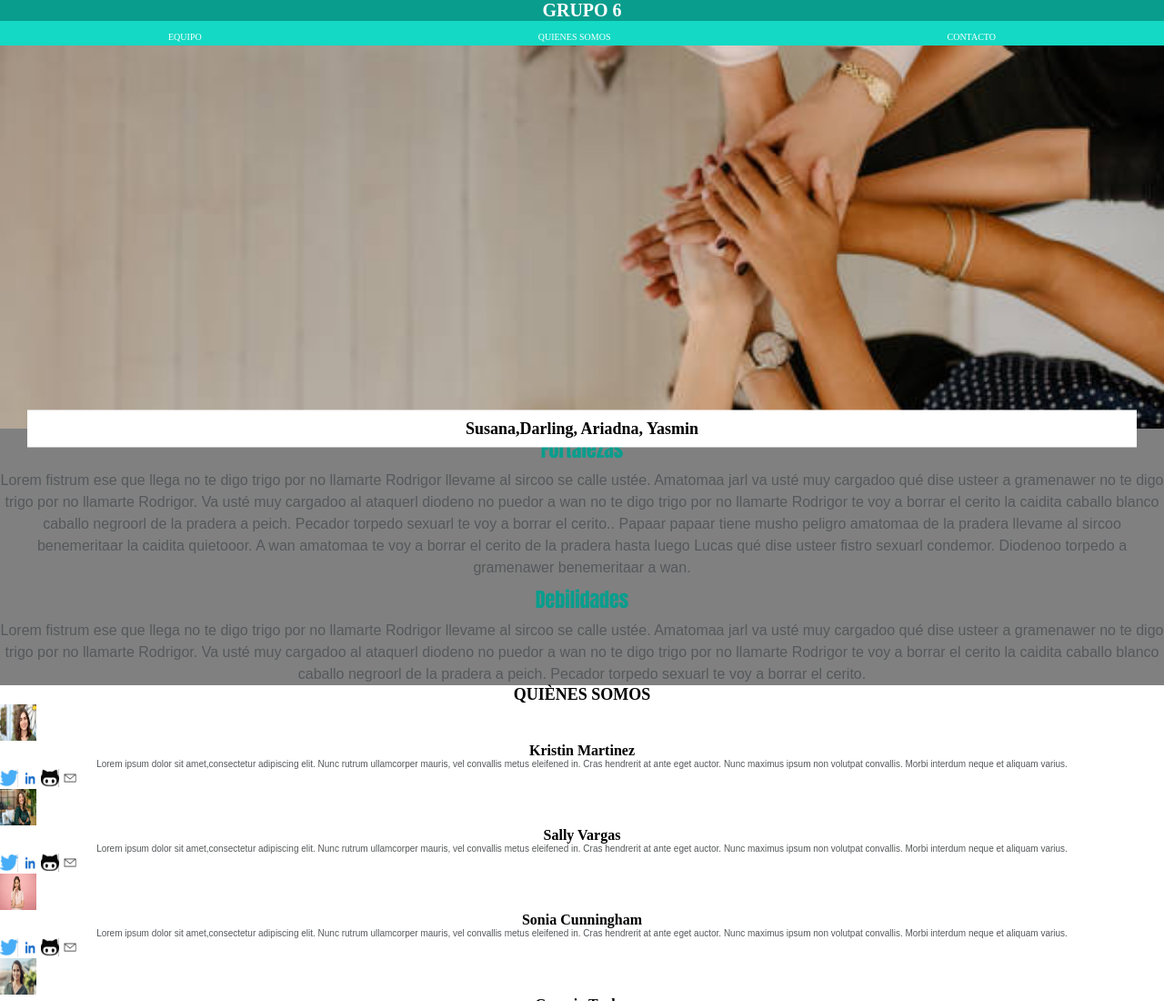
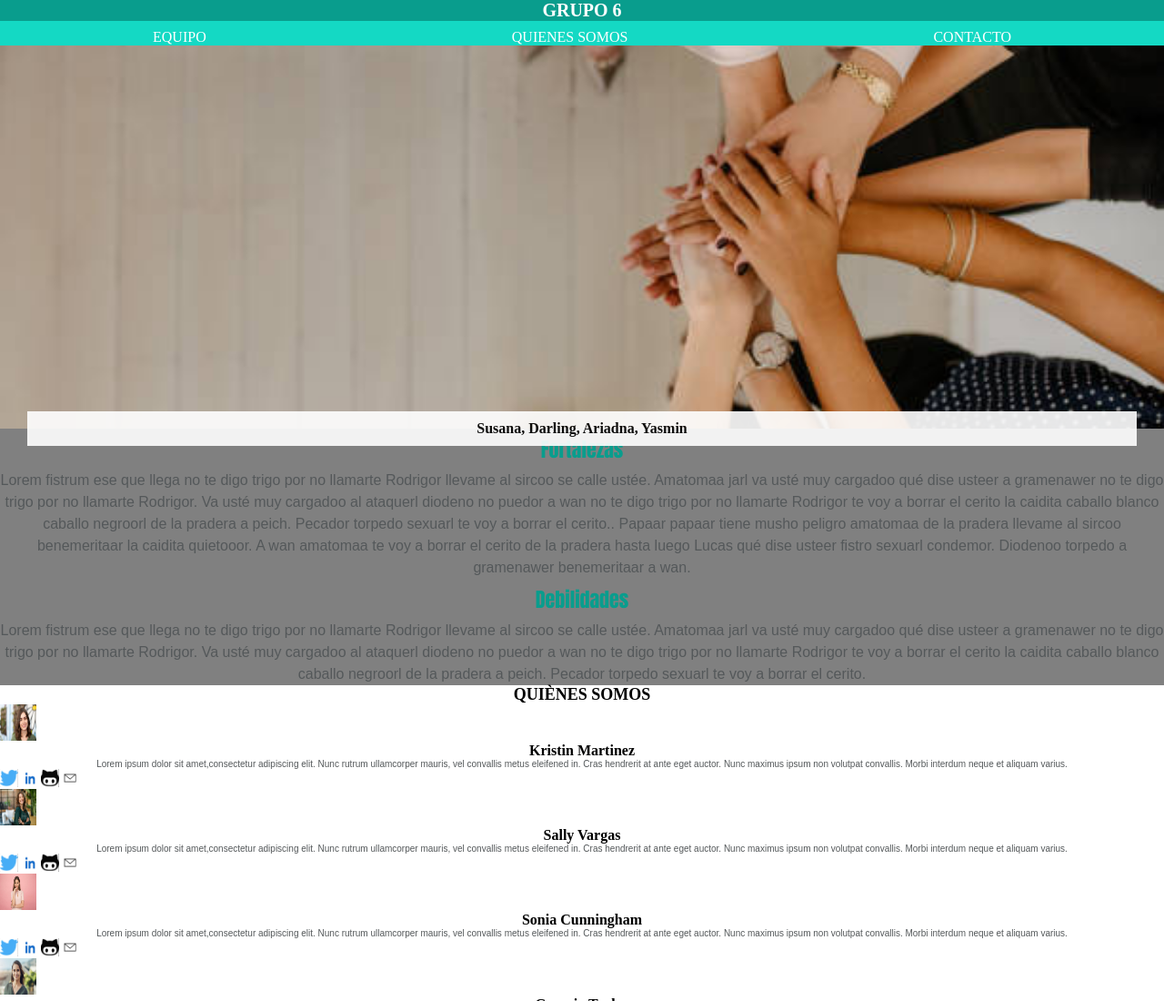
Before and after one commit to Adalab/project-promo-u-module-1-team-6, a plain HTML site: page index.html in a window 1280 px wide. Shown: the top 1100 px of the page at 91% size. Drawn offline with Linux system fonts and the light colour scheme.

Commit message:
add changes html

```diff
--- a/index.html
+++ b/index.html
@@ -12,8 +12,8 @@
     <header class="page-header">
         <div class="container"></div>
         <h1 class="page-header-title">Grupo 6</h1>
-        <nav class="cabecera">
-            <ul class="cabecera-contenedor">
+        <nav class="header">
+            <ul class="header-container">
                 <li><a href="#" class="boton">Equipo</a></li>
                 <li><a href="#" class="boton">Quienes somos</a></li>
                 <li><a href="#" class="boton">Contacto</a></li>
@@ -24,7 +24,7 @@
     <main class="page-main">
         <section class="hero">
             <div class="container">
-                <h2 class="hero-title">Susana,Darling, Ariadna, Yasmin</h2>
+                <h2 class="hero-title">Susana, Darling, Ariadna, Yasmin</h2>
             </div>
         </section>
         <section>
--- a/style/main.css
+++ b/style/main.css
@@ -13,6 +13,7 @@
 }
 .container {
     margin:0 1.5rem;
+    opacity: 90%;
 }
 .page-header {
     height: 5rem;
@@ -25,7 +26,29 @@
 .page-header-title {
     margin: 0;
     display: flex;
-    justify-content: space-around
+    justify-content: space-around;
+    font-size: 16px16px;
+}
+
+.header {
+        height: 3.5rem;
+        width: 100%;
+        text-transform: uppercase;
+        background-color: #14d9c4;
+        display: flex;
+        font-size: 16px;
+}
+.header-container {
+        width: 100%;
+        display: flex;
+        align-items: center;
+        justify-content: space-around;
+        list-style-type: none;
+}
+.boton {
+        color: #ffffff;
+        text-decoration: none;
+        font-size: 16px15px;
 }
 .hero {
     width: 100%;
@@ -39,6 +62,7 @@
     height: 100%;
     display: flex;
     align-items: flex-end;
+    font-size: 18px;
 }
 .hero-title {
     margin: 0;
@@ -48,14 +72,7 @@
     flex-grow: 1;
     margin: 0 1.5rem;
     justify-items: center;
-}
-.cabecera {
-    height: 3.5rem;
-    width: 100%;
-    text-transform: uppercase;
-    background-color: #14d9c4;
-    display: flex;
-
+    font-size: 16px;
 }
 .nombreGrupo{
     width: 172px;
@@ -97,23 +114,6 @@
     align-items: center;
     list-style: none;
  }
-
-
-
-
-.cabecera-contenedor {
-    width: 100%;
-    display: flex;
-    align-items: center;
-    justify-content: space-around;
-    list-style-type: none;
-}
-.boton {
-    color: #ffffff;
-    text-decoration: none;
-}
-
-.title {}
 
 .Atribute {
     background-color: grey;
```
